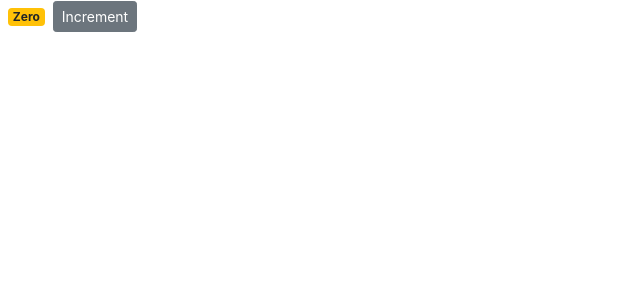
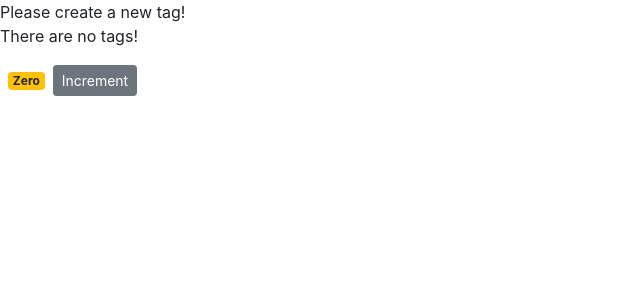
Before and after one commit to serenaleung/counter, a React (Create React App) app: page / in a window 1280 px wide. Shown: the top 300 px of the page, without its empty margins (0-640 px from the left). Built offline with nearby package versions, Linux system fonts and the light colour scheme.

Commit message:
Updating result based on condition and passing this to handleIncrement()

```diff
--- a/src/components/counter.jsx
+++ b/src/components/counter.jsx
@@ -1,16 +1,26 @@
 import React, { Component } from 'react';
 class Counter extends Component {
   state = {
-    count: 0
+    count: 0,
+    tags: []
+  };
+
+  handleIncrement = () => {
+    console.log('Increment Clicked', this);
   };
 
   render() {
-    let classes = this.getBadgeClasses();
-
     return (
       <div>
-        <span className={classes}>{this.formatCount()}</span>
-        <button className='btn btn-secondary btn-sm'>Increment</button>
+        {this.state.tags.length === 0 && 'Please create a new tag!'}
+        {this.renderTags()}
+        <span className={this.getBadgeClasses()}>{this.formatCount()}</span>
+        <button
+          onClick={this.handleIncrement}
+          className='btn btn-secondary btn-sm'
+        >
+          Increment
+        </button>
       </div>
     );
   }
@@ -25,6 +35,17 @@
     const { count } = this.state;
     return count === 0 ? 'Zero' : count;
   }
+
+  renderTags() {
+    if (this.state.tags.length === 0) return <p>There are no tags!</p>;
+    return (
+      <ul>
+        {this.state.tags.map(tag => (
+          <li key={tag}>{tag}</li>
+        ))}
+      </ul>
+    );
+  }
 }
 
 export default Counter;
```
